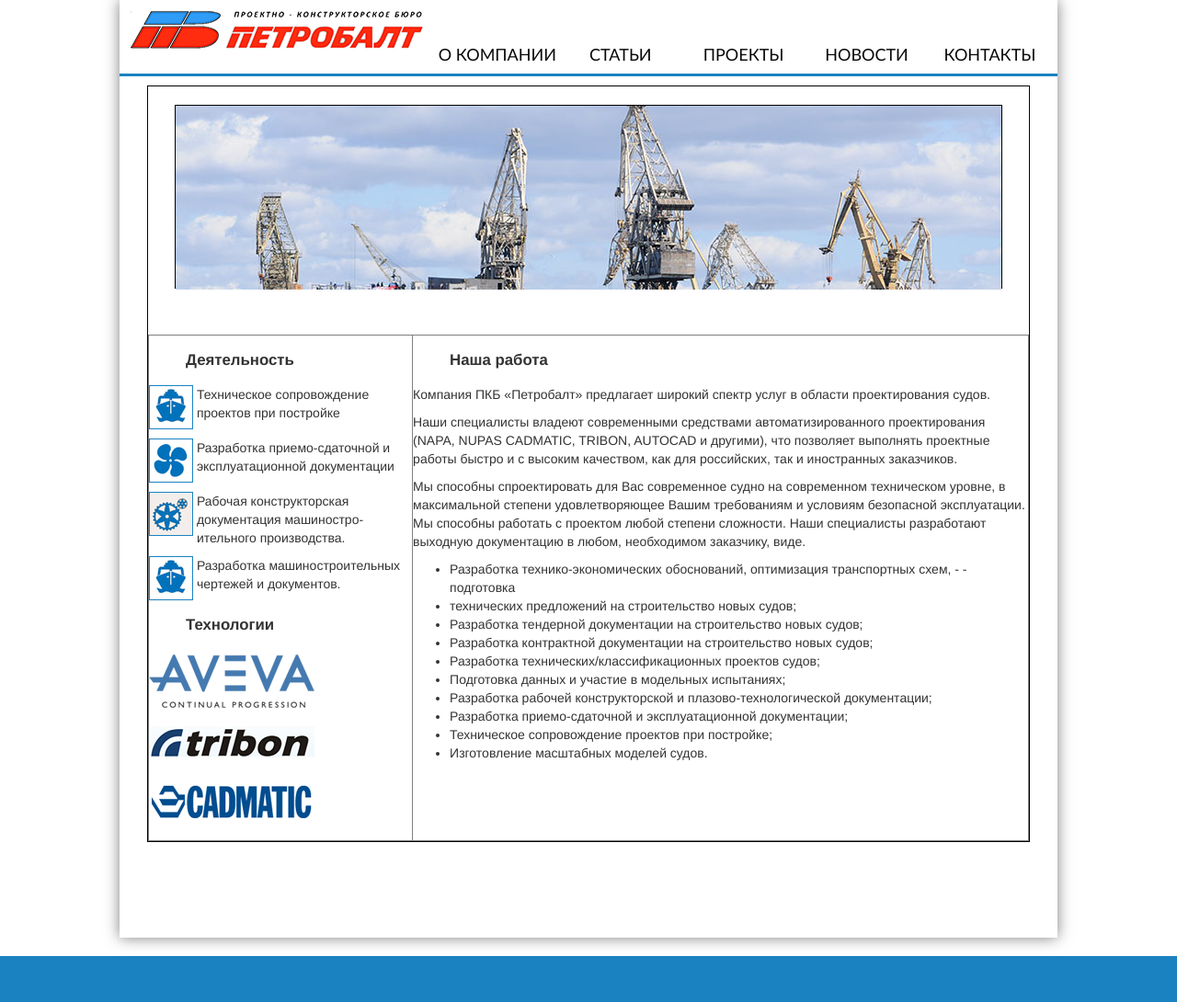
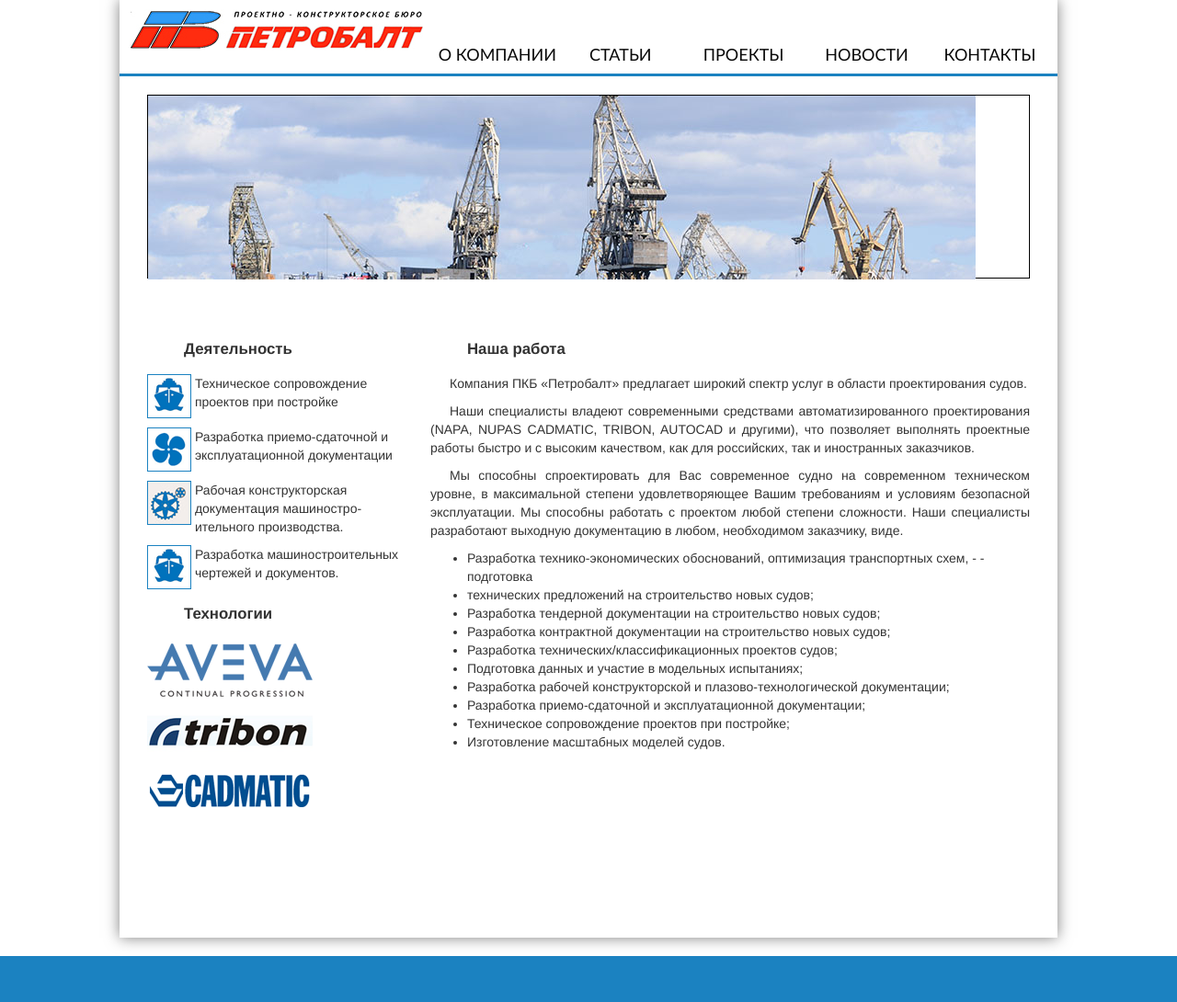
Before and after one commit to tesmen/petro.ru, a PHP site: template web/templates/main.html.twig in a window 1280 px wide. Shown: the whole page at 92% size. Run offline with PHP 8.4, Linux system fonts and the light colour scheme; the template is opened without the code that fills it, so the values that code supplies are empty; some libraries are stand-ins or nearby versions.

Commit message:
main fix

```diff
--- a/web/css/slides.css
+++ b/web/css/slides.css
@@ -1,6 +1,6 @@
 #slides {
     margin: 20px auto;
-    width: 900px;
+    width: 100%;
     height: 200px;
     border: solid 1px #000000;
 }
--- a/web/css/style.css
+++ b/web/css/style.css
@@ -6,7 +6,6 @@ body {
 
 .inline {
     display: inline-block;
-
 }
 
 div.wrap {
@@ -84,8 +83,6 @@ div.wrap__header {
 div.content {
     margin: 10px auto;
     width: 960px;
-    min-height: 800px;
-    border: 1px solid black;
 }
 
 div.spacer {
@@ -158,8 +155,6 @@ div.spacer {
     width: 100%;
     vertical-align: top;
 }
-
-
 .section__title{
     font-weight: bold;
     font-size: larger;
--- a/web/templates/main.html.twig
+++ b/web/templates/main.html.twig
@@ -26,7 +26,7 @@
     </div>
     <div class="spacer"></div>
 
-    <table class="main__page__frame" border="1">
+    <table class="main__page__frame">
         <tr>
             <td width=30%  valign="top">
 
@@ -67,15 +67,15 @@
                 <div class="tech__item"><img src="/img/main/tribon_logo.png"></div>
                 <div class="tech__item"><img src="/img/main/cadmatic_logo.png"></div>
             </td>
-            <td  valign="top">
+            <td  valign="top" style="padding-left: 20px;" >
                 <div class="section__title">Наша работа</div>
-                <p>Компания ПКБ «Петробалт» предлагает широкий спектр услуг в области проектирования судов.</p>
+                <p class="article__text">Компания ПКБ «Петробалт» предлагает широкий спектр услуг в области проектирования судов.</p>
 
-                <p>Наши специалисты владеют современными средствами автоматизированного проектирования (NAPA, NUPAS
+                <p class="article__text">Наши специалисты владеют современными средствами автоматизированного проектирования (NAPA, NUPAS
                    CADMATIC, TRIBON, AUTOCAD и другими), что позволяет выполнять проектные работы быстро и с высоким
                    качеством, как для российских, так и иностранных заказчиков.</p>
 
-                <p>Мы способны спроектировать для Вас современное судно на современном техническом уровне, в
+                <p class="article__text">Мы способны спроектировать для Вас современное судно на современном техническом уровне, в
                    максимальной степени удовлетворяющее Вашим требованиям и условиям безопасной эксплуатации. Мы
                    способны работать с проектом любой степени сложности. Наши специалисты разработают выходную
                    документацию в любом, необходимом заказчику, виде.</p>
```
